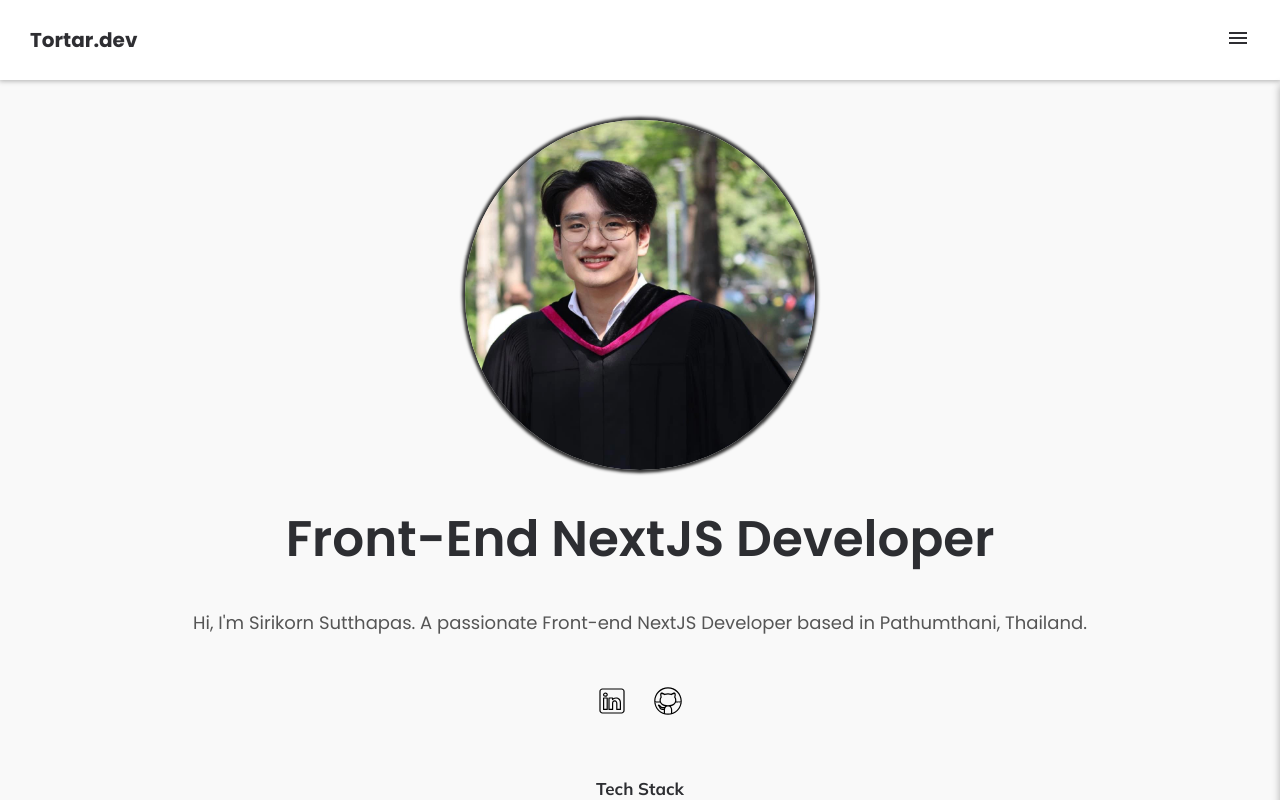
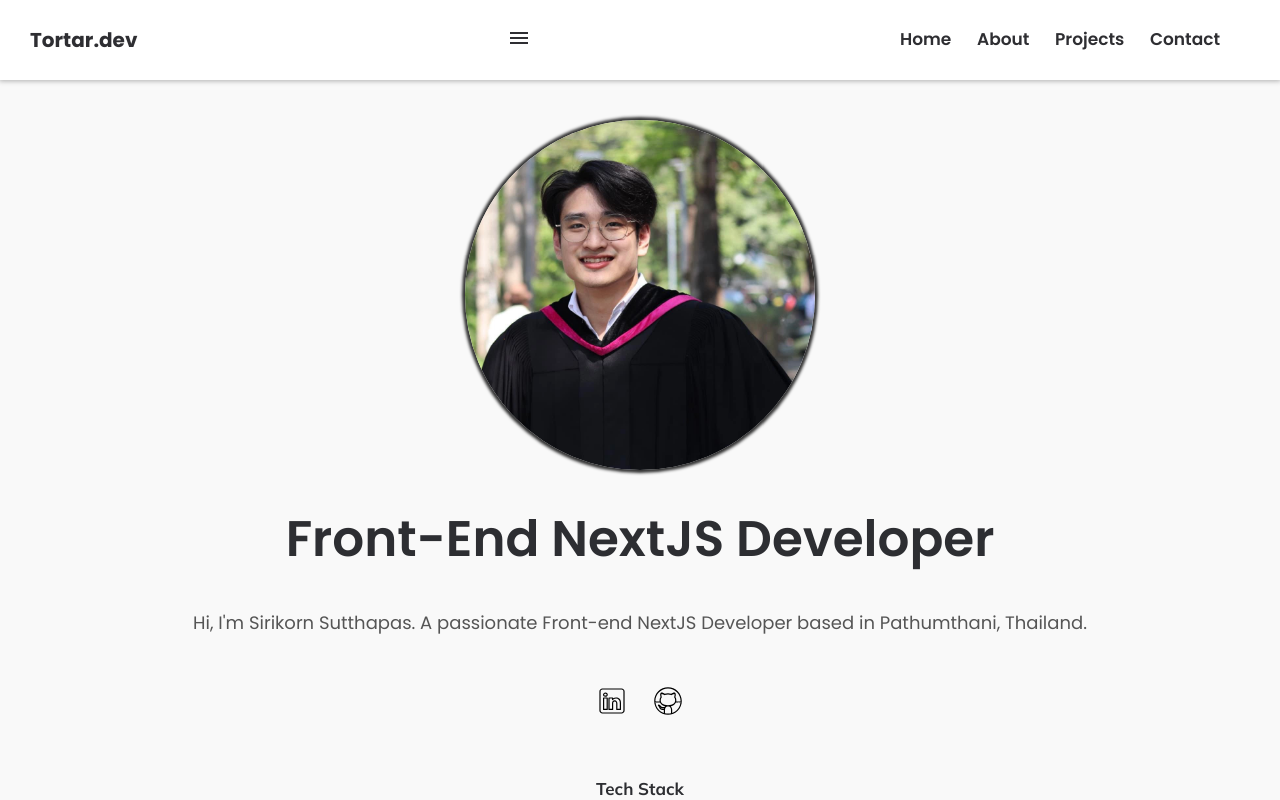
Before and after one commit to TortarZ/Portfolio-Website, a Next.js app: page / in a window 1280 px wide. Shown: the top 800 px of the page. Built offline with nearby package versions, Linux system fonts and the light colour scheme.

Commit message:
Make haeder support responsive for desktop

```diff
--- a/app/components/Header.css
+++ b/app/components/Header.css
@@ -20,6 +20,9 @@
   font-size: 32px;
 }
 
+.navbar-pc {
+  display: none;
+}
 .navbar {
   position: fixed;
   right: -100%;
@@ -53,3 +56,42 @@
 :hover.navbarlink {
   background-color: #7676763d;
 }
+
+@media (min-width: 1024px) {
+  .menu,
+  .navbar {
+    display: none;
+  }
+
+  .navbar-pc {
+    display: flex;
+    align-items: center;
+    gap: 1.6rem;
+    padding-right: 30px;
+  }
+
+  .navbar-pc li {
+    cursor: pointer;
+    font-size: 17px;
+    font-weight: 600;
+  }
+
+  .link {
+    position: relative;
+  }
+
+  .link::before {
+    content: "";
+    position: absolute;
+    background-color: black;
+    width: 0;
+    height: 2px;
+    right: 0;
+    bottom: 0;
+    transition: width 0.3s ease-out;
+  }
+
+  :hover.link::before {
+    width: 100%;
+  }
+}
--- a/app/components/Header.tsx
+++ b/app/components/Header.tsx
@@ -18,9 +18,15 @@ const Header = () => {
         <div onClick={openNavBar}>
           <MenuIcon className="menu" />
         </div>
+        <ul className="navbar-pc">
+          <li className="link">Home</li>
+          <li className="link">About</li>
+          <li className="link">Projects</li>
+          <li className="link">Contact</li>
+        </ul>
         <ul className={`navbar ${toggleClassCheck}`}>
           <li className="navbarlink">Home</li>
-          <li className="navbarlink">Aboutme</li>
+          <li className="navbarlink">About</li>
           <li className="navbarlink">Projects</li>
           <li className="navbarlink">Contact</li>
         </ul>
```
